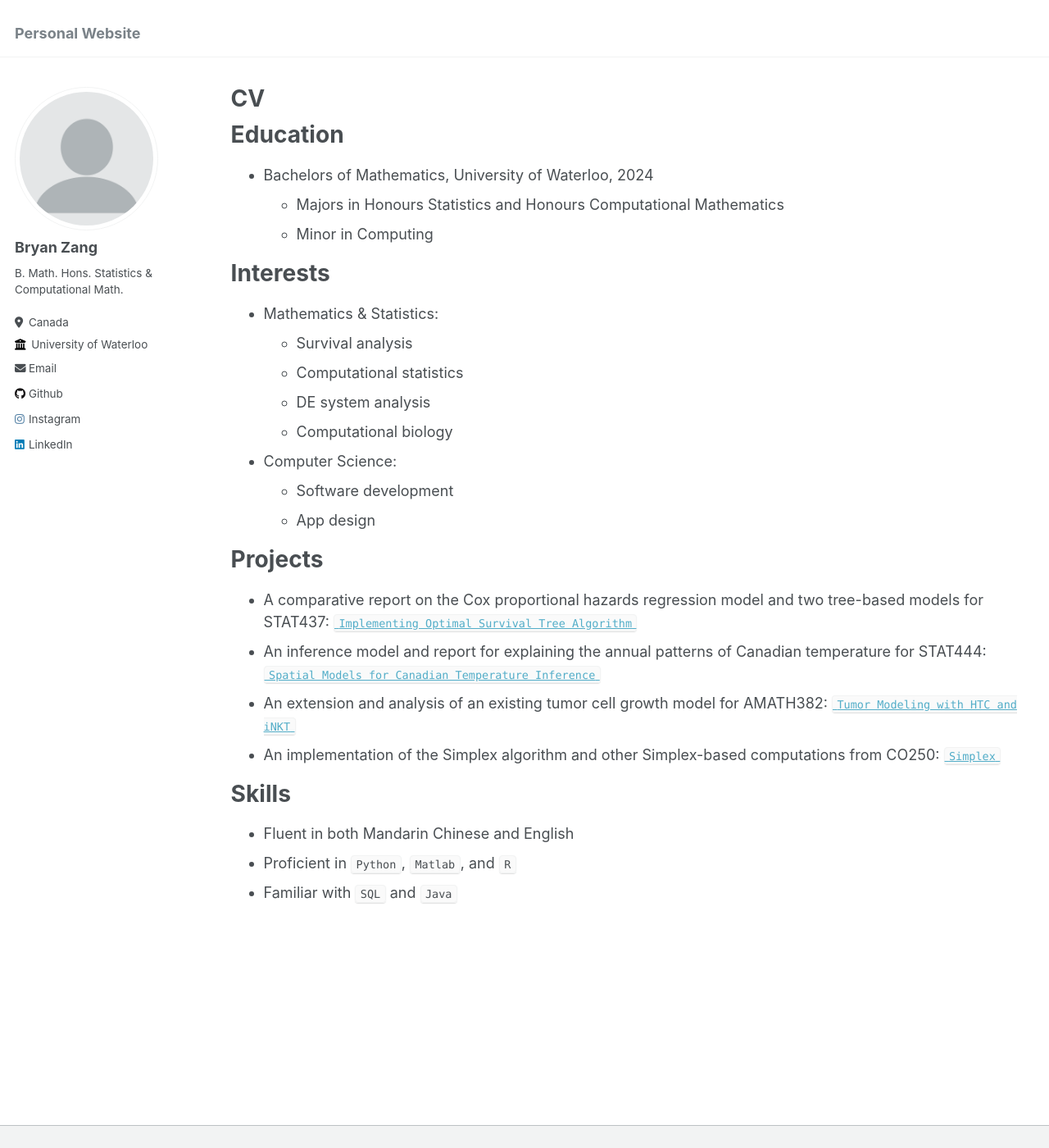
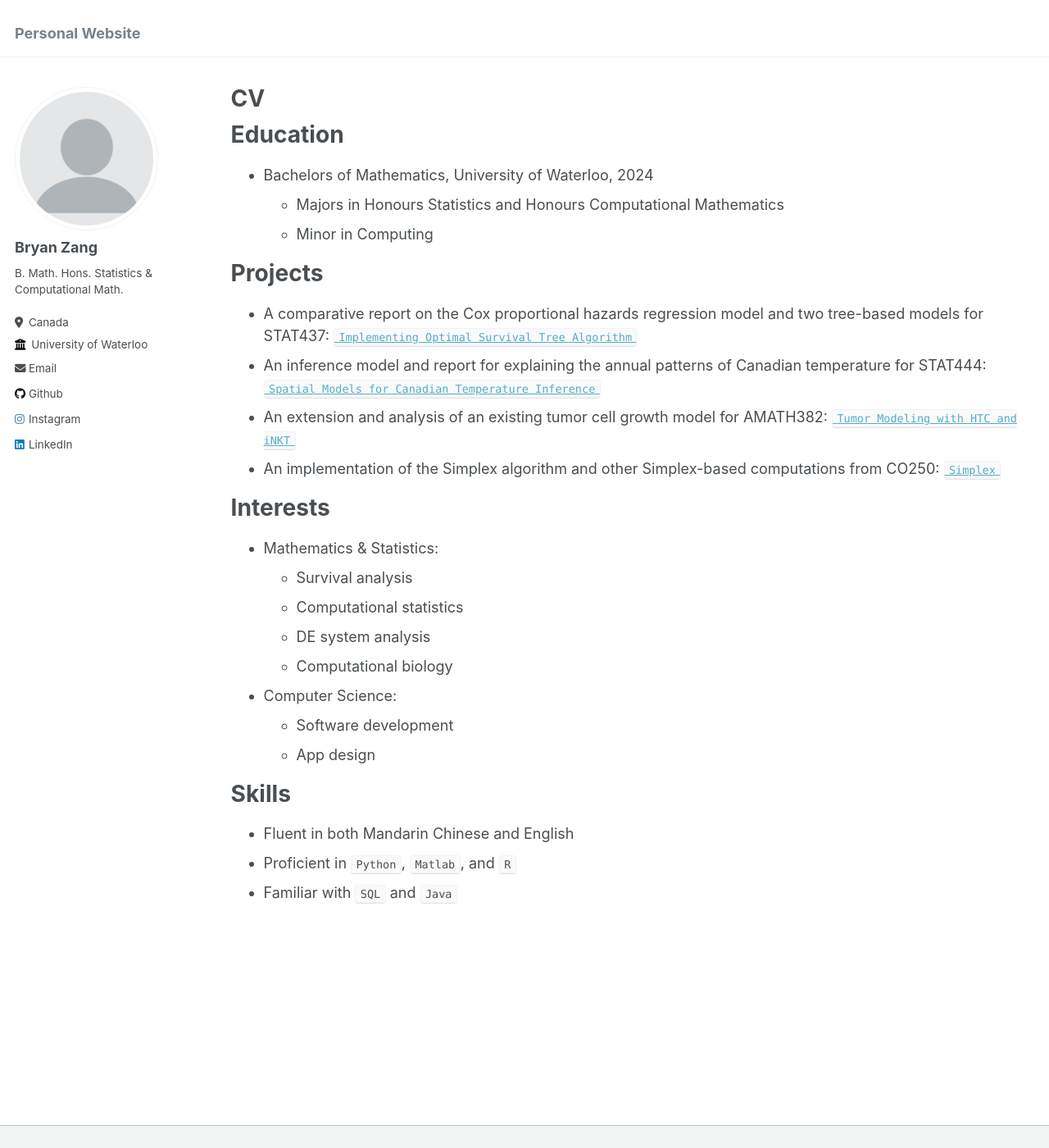
Before and after one commit to bryanzang/bryanzang.github.io, a Jekyll site: the page built from _pages/cv.md, in a window 1280 px wide and 1400 px high. Shown: the whole window at 82% size. Built offline with Jekyll 4.4.1, drawn with Linux system fonts in a browser that asks for light colours; some of the changed lines change nothing that is shown.

Commit message:
Update cv.md

```diff
--- a/_pages/cv.md
+++ b/_pages/cv.md
@@ -15,6 +15,13 @@ Education
   * Majors in Honours Statistics and Honours Computational Mathematics
   * Minor in Computing
 
+Projects
+======
+* A comparative report on the Cox proportional hazards regression model and two tree-based models for STAT437: [`Implementing Optimal Survival Tree Algorithm`](https://github.com/bryanzang/UW-stat437-Project)
+* An inference model and report for explaining the annual patterns of Canadian temperature for STAT444: [`Spatial Models for Canadian Temperature Inference`](https://github.com/bryanzang/UW-stat444-Project)
+* An extension and analysis of an existing tumor cell growth model for AMATH382: [`Tumor Modeling with HTC and iNKT`](https://github.com/bryanzang/UW-amath382-Project)
+* An implementation of the Simplex algorithm and other Simplex-based computations from CO250: [`Simplex`](https://github.com/bryanzang/UW-co250-Simplex)
+
 Interests
 ======
 * Mathematics & Statistics:
@@ -26,13 +33,6 @@ Interests
   * Software development
   * App design
 
-Projects
-======
-* A comparative report on the Cox proportional hazards regression model and two tree-based models for STAT437: [`Implementing Optimal Survival Tree Algorithm`](https://github.com/bryanzang/UW-stat437-Project)
-* An inference model and report for explaining the annual patterns of Canadian temperature for STAT444: [`Spatial Models for Canadian Temperature Inference`](https://github.com/bryanzang/UW-stat444-Project)
-* An extension and analysis of an existing tumor cell growth model for AMATH382: [`Tumor Modeling with HTC and iNKT`](https://github.com/bryanzang/UW-amath382-Project)
-* An implementation of the Simplex algorithm and other Simplex-based computations from CO250: [`Simplex`](https://github.com/bryanzang/UW-co250-Simplex)
-
 Skills
 ======
 * Fluent in both Mandarin Chinese and English
```
